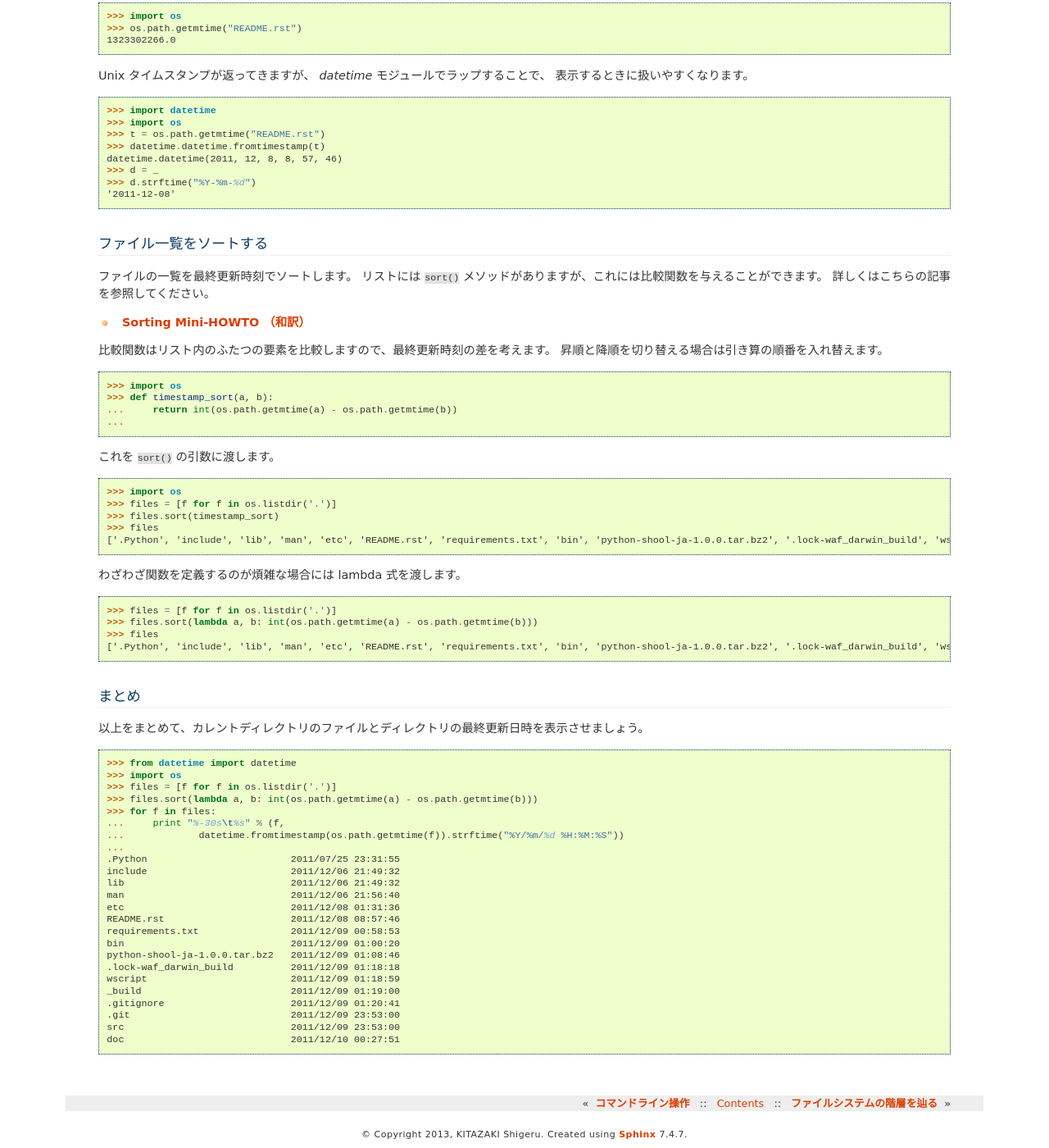
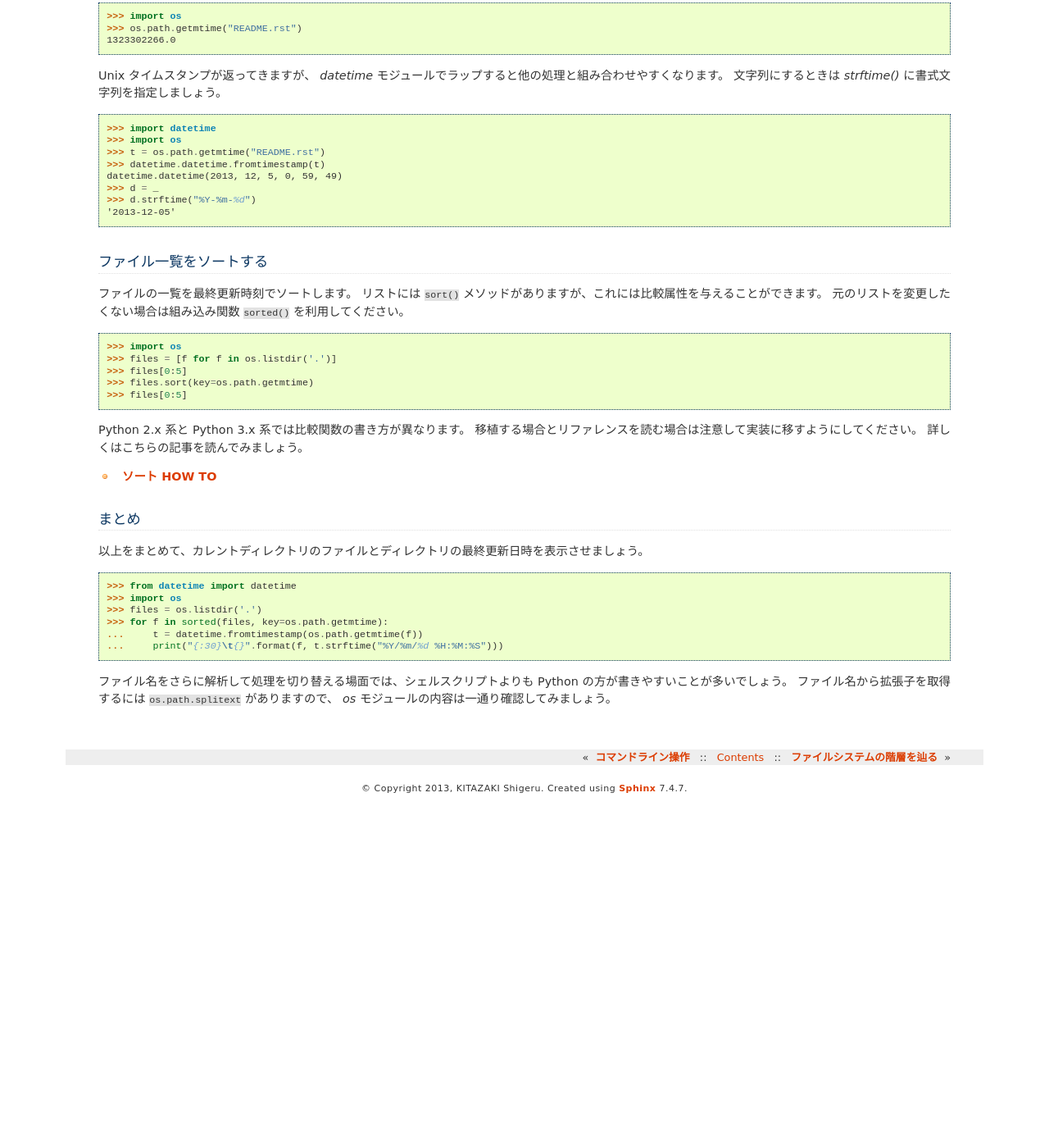
Before and after one commit to skitazaki/python-school-ja, a Sphinx documentation site: the page built from doc/cmdline/cmdline-1.txt, in a window 1280 px wide and 1400 px high, scrolled down 510 px. Shown: the whole window at 82% size. Built offline with Sphinx 7.4.7, drawn with Linux system fonts in a browser that asks for light colours; after the commit the page ends 1488 px from its top, so only the background shows below that; some of the changed text lies outside the part shown.

Commit message:
Update command line examples

```diff
--- a/doc/cmdline/cmdline-1.txt
+++ b/doc/cmdline/cmdline-1.txt
@@ -18,6 +20,7 @@
 
 ファイルの最終更新時刻を取得する
 ================================
+
 ファイルの最終更新時刻を取得するためには ``os.path.getmtime()`` を使います。
 ::
 
@@ -25,81 +28,55 @@
     >>> os.path.getmtime("README.rst")
     1323302266.0
 
-Unix タイムスタンプが返ってきますが、 `datetime` モジュールでラップすることで、
-表示するときに扱いやすくなります。
+Unix タイムスタンプが返ってきますが、 `datetime` モジュールでラップすると他の処理と組み合わせやすくなります。
+文字列にするときは `strftime()` に書式文字列を指定しましょう。
 ::
 
     >>> import datetime
     >>> import os
     >>> t = os.path.getmtime("README.rst")
     >>> datetime.datetime.fromtimestamp(t)
-    datetime.datetime(2011, 12, 8, 8, 57, 46)
+    datetime.datetime(2013, 12, 5, 0, 59, 49)
     >>> d = _
     >>> d.strftime("%Y-%m-%d")
-    '2011-12-08'
+    '2013-12-05'
 
 ファイル一覧をソートする
 ========================
+
 ファイルの一覧を最終更新時刻でソートします。
-リストには ``sort()`` メソッドがありますが、これには比較関数を与えることができます。
-詳しくはこちらの記事を参照してください。
+リストには ``sort()`` メソッドがありますが、これには比較属性を与えることができます。
+元のリストを変更したくない場合は組み込み関数 ``sorted()`` を利用してください。
 
-* `Sorting Mini-HOWTO （和訳）`_
-
-.. _Sorting Mini-HOWTO （和訳）: http://www.python.jp/Zope/articles/tips/sorthowto
-
-比較関数はリスト内のふたつの要素を比較しますので、最終更新時刻の差を考えます。
-昇順と降順を切り替える場合は引き算の順番を入れ替えます。
-::
-
-    >>> import os
-    >>> def timestamp_sort(a, b):
-    ...     return int(os.path.getmtime(a) - os.path.getmtime(b))
-    ...
-
-これを ``sort()`` の引数に渡します。
 ::
 
     >>> import os
     >>> files = [f for f in os.listdir('.')]
-    >>> files.sort(timestamp_sort)
-    >>> files
-    ['.Python', 'include', 'lib', 'man', 'etc', 'README.rst', 'requirements.txt', 'bin', 'python-shool-ja-1.0.0.tar.bz2', '.lock-waf_darwin_build', 'wscript', '_build', '.gitignore', '.git', 'src', 'doc']
+    >>> files[0:5]
+    >>> files.sort(key=os.path.getmtime)
+    >>> files[0:5]
 
-わざわざ関数を定義するのが煩雑な場合には lambda 式を渡します。
-::
+Python 2.x 系と Python 3.x 系では比較関数の書き方が異なります。
+移植する場合とリファレンスを読む場合は注意して実装に移すようにしてください。
+詳しくはこちらの記事を読んでみましょう。
 
-    >>> files = [f for f in os.listdir('.')]
-    >>> files.sort(lambda a, b: int(os.path.getmtime(a) - os.path.getmtime(b)))
-    >>> files
-    ['.Python', 'include', 'lib', 'man', 'etc', 'README.rst', 'requirements.txt', 'bin', 'python-shool-ja-1.0.0.tar.bz2', '.lock-waf_darwin_build', 'wscript', '_build', '.gitignore', '.git', 'src', 'doc']
+* `ソート HOW TO`_
+
+.. _`ソート HOW TO`: http://docs.python.jp/3.3/howto/sorting.html
 
 まとめ
 ======
+
 以上をまとめて、カレントディレクトリのファイルとディレクトリの最終更新日時を表示させましょう。
 ::
 
     >>> from datetime import datetime
     >>> import os
-    >>> files = [f for f in os.listdir('.')]
-    >>> files.sort(lambda a, b: int(os.path.getmtime(a) - os.path.getmtime(b)))
-    >>> for f in files:
-    ...     print "%-30s\t%s" % (f,
-    ...             datetime.fromtimestamp(os.path.getmtime(f)).strftime("%Y/%m/%d %H:%M:%S"))
-    ...
-    .Python                         2011/07/25 23:31:55
-    include                         2011/12/06 21:49:32
-    lib                             2011/12/06 21:49:32
-    man                             2011/12/06 21:56:40
-    etc                             2011/12/08 01:31:36
-    README.rst                      2011/12/08 08:57:46
-    requirements.txt                2011/12/09 00:58:53
-    bin                             2011/12/09 01:00:20
-    python-shool-ja-1.0.0.tar.bz2   2011/12/09 01:08:46
-    .lock-waf_darwin_build          2011/12/09 01:18:18
-    wscript                         2011/12/09 01:18:59
-    _build                          2011/12/09 01:19:00
-    .gitignore                      2011/12/09 01:20:41
-    .git                            2011/12/09 23:53:00
-    src                             2011/12/09 23:53:00
-    doc                             2011/12/10 00:27:51
+    >>> files = os.listdir('.')
+    >>> for f in sorted(files, key=os.path.getmtime):
+    ...     t = datetime.fromtimestamp(os.path.getmtime(f))
+    ...     print("{:30}\t{}".format(f, t.strftime("%Y/%m/%d %H:%M:%S")))
+
+ファイル名をさらに解析して処理を切り替える場面では、シェルスクリプトよりも Python の方が書きやすいことが多いでしょう。
+ファイル名から拡張子を取得するには ``os.path.splitext`` がありますので、
+*os* モジュールの内容は一通り確認してみましょう。
--- a/doc/cmdline/index.txt
+++ b/doc/cmdline/index.txt
@@ -1,6 +1,7 @@
 コマンドライン操作
 ==================
-Python でシェルのラッパースクリプトを記述できるようになりましょう。
+
+Python でシェルのラッパースクリプトもしくは代替を記述できるようになりましょう。
 英文ですが、こちらの記事にいくつかの例が紹介されています。
 
 * `Using Python to create UNIX command line tools`_
```
Also changed, not shown: other parts of doc/cmdline/cmdline-1.txt (+4 -2 lines), doc/cmdline/cmdline-2.txt (+31 -21 lines).
